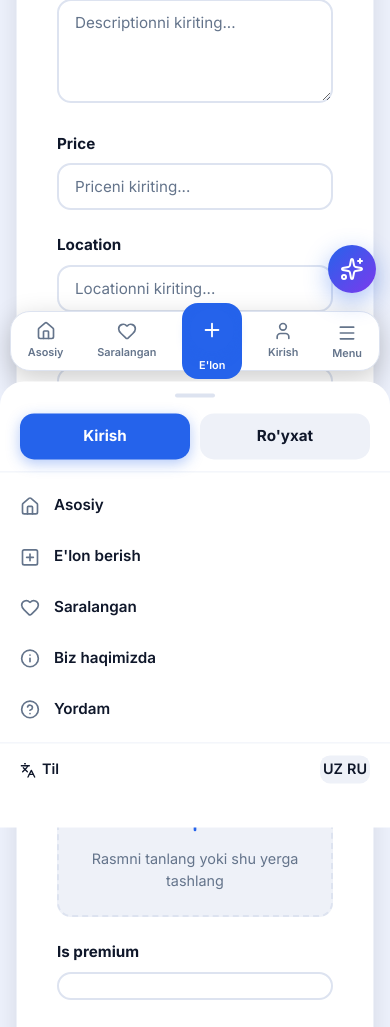
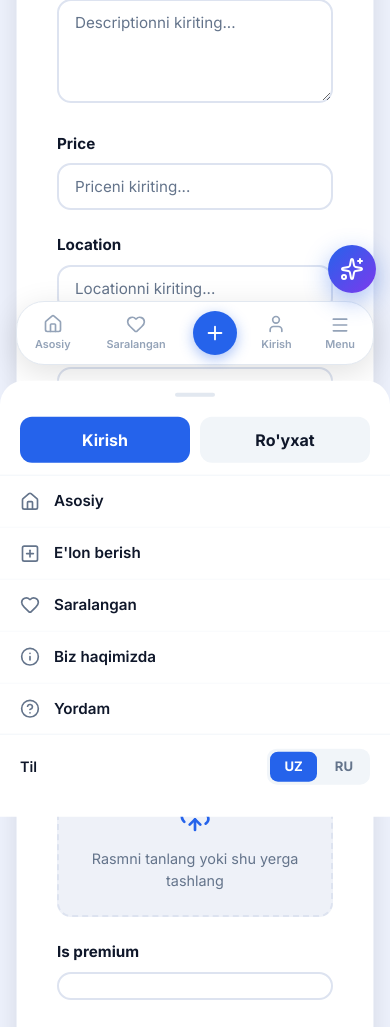
Before and after one commit to Iftix0r/UylarSara, a Django app: page /add/ in a window 390 px wide. Shown: the part 463-1490 px from the top of the page. Run offline with Django 4.2, Linux system fonts and the light colour scheme; data comes from the database, SQL or seed files in the repository; parts of the project's set-up code (start-up, migrations or seed data) failed here and were passed over; some libraries are stand-ins or nearby versions.

Commit message:
fix hamburger drawer - fully inline styles

```diff
--- a/templates/base.html
+++ b/templates/base.html
@@ -169,103 +169,63 @@
     </main>
 
     <!-- Bottom Navigation -->
-    <nav class="bottom-nav">
-        <a href="{% url 'home' %}" class="nav-item {% if request.resolver_match.url_name == 'home' %}active{% endif %}">
-            <i data-lucide="home"></i>
-            <span>{% if request.session.lang == 'ru' %}Главная{% else %}Asosiy{% endif %}</span>
-        </a>
-        <a href="{% url 'favorites' %}" class="nav-item {% if request.resolver_match.url_name == 'favorites' %}active{% endif %}">
-            <i data-lucide="heart"></i>
-            <span>{% if request.session.lang == 'ru' %}Избранное{% else %}Saralangan{% endif %}</span>
-        </a>
-        <a href="{% url 'add_property' %}" class="nav-item nav-item-add">
-            <div class="nav-add-btn"><i data-lucide="plus"></i></div>
-            <span>{% if request.session.lang == 'ru' %}Добавить{% else %}E'lon{% endif %}</span>
-        </a>
+    <nav id="bnav" style="position:fixed;bottom:16px;left:16px;right:16px;height:64px;background:#fff;border:1px solid #e2e8f0;border-radius:28px;display:flex;justify-content:space-around;align-items:center;z-index:1000;box-shadow:0 8px 32px rgba(0,0,0,.12)">
+        <a href="{% url 'home' %}" style="display:flex;flex-direction:column;align-items:center;gap:2px;text-decoration:none;font-size:.68rem;font-weight:600;padding:6px 10px;border-radius:14px;min-width:46px;{% if request.resolver_match.url_name == 'home' %}color:#2563eb;background:rgba(37,99,235,.1){% else %}color:#94a3b8{% endif %}">
+            <i data-lucide="home" style="width:20px;height:20px"></i><span>Asosiy</span></a>
+        <a href="{% url 'favorites' %}" style="display:flex;flex-direction:column;align-items:center;gap:2px;text-decoration:none;font-size:.68rem;font-weight:600;padding:6px 10px;border-radius:14px;min-width:46px;{% if request.resolver_match.url_name == 'favorites' %}color:#2563eb;background:rgba(37,99,235,.1){% else %}color:#94a3b8{% endif %}">
+            <i data-lucide="heart" style="width:20px;height:20px"></i><span>Saralangan</span></a>
+        <a href="{% url 'add_property' %}" style="display:flex;flex-direction:column;align-items:center;gap:2px;text-decoration:none;font-size:.68rem;font-weight:600;color:#94a3b8;min-width:46px">
+            <div style="width:44px;height:44px;border-radius:50%;background:#2563eb;display:flex;align-items:center;justify-content:center;box-shadow:0 4px 14px rgba(37,99,235,.4)"><i data-lucide="plus" style="width:22px;height:22px;color:#fff"></i></div></a>
         {% if user.is_authenticated %}
-            <a href="{% url 'profile' %}" class="nav-item {% if request.resolver_match.url_name == 'profile' %}active{% endif %}">
-                <div class="nav-avatar">
-                    {% if user.profile.avatar %}<img src="{{ user.profile.avatar.url }}" alt="">
-                    {% elif user.profile.telegram_photo_url %}<img src="{{ user.profile.telegram_photo_url }}" alt="">
-                    {% else %}{{ user.first_name|first|upper|default:user.username|first|upper }}{% endif %}
-                </div>
-                <span>{% if request.session.lang == 'ru' %}Профиль{% else %}Profil{% endif %}</span>
-            </a>
+        <a href="{% url 'profile' %}" style="display:flex;flex-direction:column;align-items:center;gap:2px;text-decoration:none;font-size:.68rem;font-weight:600;padding:6px 10px;border-radius:14px;min-width:46px;{% if request.resolver_match.url_name == 'profile' %}color:#2563eb;background:rgba(37,99,235,.1){% else %}color:#94a3b8{% endif %}">
+            <div style="width:26px;height:26px;border-radius:50%;background:rgba(37,99,235,.1);border:2px solid #e2e8f0;display:flex;align-items:center;justify-content:center;font-size:.72rem;font-weight:700;color:#2563eb;overflow:hidden">{% if user.profile.avatar %}<img src="{{ user.profile.avatar.url }}" style="width:100%;height:100%;object-fit:cover" alt="">{% elif user.profile.telegram_photo_url %}<img src="{{ user.profile.telegram_photo_url }}" style="width:100%;height:100%;object-fit:cover" alt="">{% else %}{{ user.first_name|first|upper|default:user.username|first|upper }}{% endif %}</div>
+            <span>Profil</span></a>
         {% else %}
-            <a href="{% url 'login' %}" class="nav-item {% if request.resolver_match.url_name == 'login' %}active{% endif %}">
-                <i data-lucide="user"></i>
-                <span>{% if request.session.lang == 'ru' %}Вход{% else %}Kirish{% endif %}</span>
-            </a>
+        <a href="{% url 'login' %}" style="display:flex;flex-direction:column;align-items:center;gap:2px;text-decoration:none;font-size:.68rem;font-weight:600;color:#94a3b8;min-width:46px">
+            <i data-lucide="user" style="width:20px;height:20px"></i><span>Kirish</span></a>
         {% endif %}
-        <button class="nav-item" onclick="openDrawer()" id="nav-menu-btn">
-            <i data-lucide="menu"></i>
-            <span>{% if request.session.lang == 'ru' %}Меню{% else %}Menu{% endif %}</span>
-        </button>
+        <button onclick="openDrw()" style="display:flex;flex-direction:column;align-items:center;gap:2px;background:none;border:none;cursor:pointer;font-size:.68rem;font-weight:600;color:#94a3b8;padding:6px 10px;min-width:46px">
+            <i data-lucide="menu" style="width:20px;height:20px"></i><span>Menu</span></button>
     </nav>
 
-    <!-- Drawer Menu -->
-    <div class="drawer-overlay" id="drawer-overlay" onclick="closeDrawer()"></div>
-    <div class="drawer" id="drawer">
-        <div class="drawer-handle"></div>
-        <div class="drawer-header">
+    <!-- Drawer overlay -->
+    <div id="drw-ov" onclick="closeDrw()" style="display:none;position:fixed;inset:0;background:rgba(0,0,0,.5);z-index:1100"></div>
+
+    <!-- Drawer -->
+    <div id="drw" style="position:fixed;bottom:0;left:0;right:0;background:#fff;border-radius:24px 24px 0 0;z-index:1200;max-height:88vh;overflow-y:auto;transform:translateY(100%);transition:transform .3s ease">
+        <div style="width:40px;height:4px;border-radius:2px;background:#e2e8f0;margin:12px auto 4px"></div>
+        <div style="padding:16px 20px 12px;border-bottom:1px solid #f1f5f9">
             {% if user.is_authenticated %}
-            <div class="drawer-user">
-                <div class="drawer-avatar">
-                    {% if user.profile.avatar %}<img src="{{ user.profile.avatar.url }}" alt="">
-                    {% elif user.profile.telegram_photo_url %}<img src="{{ user.profile.telegram_photo_url }}" alt="">
-                    {% else %}<span>{{ user.first_name|first|upper|default:user.username|first|upper }}</span>{% endif %}
-                </div>
-                <div>
-                    <div class="drawer-username">{{ user.get_full_name|default:user.username }}</div>
-                    {% if user.profile.telegram_username %}<div class="drawer-tg">@{{ user.profile.telegram_username }}</div>{% endif %}
-                </div>
+            <div style="display:flex;align-items:center;gap:14px">
+                <div style="width:52px;height:52px;border-radius:50%;background:rgba(37,99,235,.1);border:2px solid #e2e8f0;display:flex;align-items:center;justify-content:center;font-size:1.2rem;font-weight:800;color:#2563eb;overflow:hidden;flex-shrink:0">{% if user.profile.avatar %}<img src="{{ user.profile.avatar.url }}" style="width:100%;height:100%;object-fit:cover" alt="">{% elif user.profile.telegram_photo_url %}<img src="{{ user.profile.telegram_photo_url }}" style="width:100%;height:100%;object-fit:cover" alt="">{% else %}{{ user.first_name|first|upper|default:user.username|first|upper }}{% endif %}</div>
+                <div><div style="font-weight:700;font-size:1rem;color:#0f172a">{{ user.get_full_name|default:user.username }}</div>{% if user.profile.telegram_username %}<div style="font-size:.85rem;color:#0088cc">@{{ user.profile.telegram_username }}</div>{% endif %}</div>
             </div>
             {% else %}
-            <div class="drawer-auth-btns">
-                <a href="{% url 'login' %}" class="btn btn-primary" style="flex:1">{% if request.session.lang == 'ru' %}Войти{% else %}Kirish{% endif %}</a>
-                <a href="{% url 'signup' %}" class="btn" style="flex:1;background:var(--border-light)">{% if request.session.lang == 'ru' %}Регистрация{% else %}Ro'yxat{% endif %}</a>
+            <div style="display:flex;gap:10px">
+                <a href="{% url 'login' %}" style="flex:1;padding:11px;background:#2563eb;color:#fff;border-radius:12px;font-weight:700;text-align:center;text-decoration:none">Kirish</a>
+                <a href="{% url 'signup' %}" style="flex:1;padding:11px;background:#f1f5f9;color:#0f172a;border-radius:12px;font-weight:700;text-align:center;text-decoration:none">Ro'yxat</a>
             </div>
             {% endif %}
         </div>
-
-        <div class="drawer-links">
-            <a href="{% url 'home' %}" class="drawer-link" onclick="closeDrawer()">
-                <i data-lucide="home"></i><span>{% if request.session.lang == 'ru' %}Главная{% else %}Asosiy{% endif %}</span>
-            </a>
-            <a href="{% url 'add_property' %}" class="drawer-link" onclick="closeDrawer()">
-                <i data-lucide="plus-square"></i><span>{% if request.session.lang == 'ru' %}Подать объявление{% else %}E'lon berish{% endif %}</span>
-            </a>
-            <a href="{% url 'favorites' %}" class="drawer-link" onclick="closeDrawer()">
-                <i data-lucide="heart"></i><span>{% if request.session.lang == 'ru' %}Избранное{% else %}Saralangan{% endif %}</span>
-            </a>
-            {% if user.is_authenticated %}
-            <a href="{% url 'profile' %}" class="drawer-link" onclick="closeDrawer()">
-                <i data-lucide="user"></i><span>{% if request.session.lang == 'ru' %}Профиль{% else %}Profil{% endif %}</span>
-            </a>
-            {% endif %}
-            <a href="{% url 'about' %}" class="drawer-link" onclick="closeDrawer()">
-                <i data-lucide="info"></i><span>{% if request.session.lang == 'ru' %}О нас{% else %}Biz haqimizda{% endif %}</span>
-            </a>
-            <a href="{% url 'help' %}" class="drawer-link" onclick="closeDrawer()">
-                <i data-lucide="help-circle"></i><span>{% if request.session.lang == 'ru' %}Помощь{% else %}Yordam{% endif %}</span>
-            </a>
+        <div>
+            <a href="{% url 'home' %}" onclick="closeDrw()" style="display:flex;align-items:center;gap:14px;padding:14px 20px;color:#0f172a;font-weight:600;font-size:.95rem;text-decoration:none;border-bottom:1px solid #f8fafc"><i data-lucide="home" style="width:20px;height:20px;color:#64748b"></i>Asosiy</a>
+            <a href="{% url 'add_property' %}" onclick="closeDrw()" style="display:flex;align-items:center;gap:14px;padding:14px 20px;color:#0f172a;font-weight:600;font-size:.95rem;text-decoration:none;border-bottom:1px solid #f8fafc"><i data-lucide="plus-square" style="width:20px;height:20px;color:#64748b"></i>E'lon berish</a>
+            <a href="{% url 'favorites' %}" onclick="closeDrw()" style="display:flex;align-items:center;gap:14px;padding:14px 20px;color:#0f172a;font-weight:600;font-size:.95rem;text-decoration:none;border-bottom:1px solid #f8fafc"><i data-lucide="heart" style="width:20px;height:20px;color:#64748b"></i>Saralangan</a>
+            {% if user.is_authenticated %}<a href="{% url 'profile' %}" onclick="closeDrw()" style="display:flex;align-items:center;gap:14px;padding:14px 20px;color:#0f172a;font-weight:600;font-size:.95rem;text-decoration:none;border-bottom:1px solid #f8fafc"><i data-lucide="user" style="width:20px;height:20px;color:#64748b"></i>Profil</a>{% endif %}
+            <a href="{% url 'about' %}" onclick="closeDrw()" style="display:flex;align-items:center;gap:14px;padding:14px 20px;color:#0f172a;font-weight:600;font-size:.95rem;text-decoration:none;border-bottom:1px solid #f8fafc"><i data-lucide="info" style="width:20px;height:20px;color:#64748b"></i>Biz haqimizda</a>
+            <a href="{% url 'help' %}" onclick="closeDrw()" style="display:flex;align-items:center;gap:14px;padding:14px 20px;color:#0f172a;font-weight:600;font-size:.95rem;text-decoration:none"><i data-lucide="help-circle" style="width:20px;height:20px;color:#64748b"></i>Yordam</a>
         </div>
-
-        <div class="drawer-footer">
-            <!-- Til -->
-            <div class="drawer-setting">
-                <span><i data-lucide="languages" style="width:16px;height:16px;vertical-align:middle;margin-right:6px"></i>{% if request.session.lang == 'ru' %}Язык{% else %}Til{% endif %}</span>
-                <div style="display:flex;gap:4px;background:var(--border-light);padding:3px;border-radius:10px">
-                    <a href="{% url 'set_language' 'uz' %}" class="lang-opt {% if request.session.lang == 'uz' or not request.session.lang %}lang-opt-active{% endif %}">UZ</a>
-                    <a href="{% url 'set_language' 'ru' %}" class="lang-opt {% if request.session.lang == 'ru' %}lang-opt-active{% endif %}">RU</a>
+        <div style="padding:14px 20px 20px;border-top:1px solid #f1f5f9">
+            <div style="display:flex;align-items:center;justify-content:space-between;margin-bottom:12px">
+                <span style="font-weight:600;font-size:.9rem;color:#0f172a">Til</span>
+                <div style="display:flex;gap:4px;background:#f1f5f9;padding:3px;border-radius:10px">
+                    <a href="{% url 'set_language' 'uz' %}" style="padding:5px 14px;border-radius:8px;font-size:.82rem;font-weight:700;text-decoration:none;{% if request.session.lang == 'uz' or not request.session.lang %}background:#2563eb;color:#fff{% else %}color:#64748b{% endif %}">UZ</a>
+                    <a href="{% url 'set_language' 'ru' %}" style="padding:5px 14px;border-radius:8px;font-size:.82rem;font-weight:700;text-decoration:none;{% if request.session.lang == 'ru' %}background:#2563eb;color:#fff{% else %}color:#64748b{% endif %}">RU</a>
                 </div>
             </div>
             {% if user.is_authenticated %}
-            <form action="{% url 'logout' %}" method="POST" style="margin-top:8px">
-                {% csrf_token %}
-                <button type="submit" class="drawer-logout">
-                    <i data-lucide="log-out"></i>{% if request.session.lang == 'ru' %}Выйти{% else %}Chiqish{% endif %}
-                </button>
+            <form action="{% url 'logout' %}" method="POST">{% csrf_token %}
+                <button type="submit" style="width:100%;padding:13px;border-radius:14px;background:rgba(239,68,68,.08);color:#ef4444;border:1px solid rgba(239,68,68,.2);font-weight:700;font-size:.95rem;cursor:pointer;display:flex;align-items:center;justify-content:center;gap:8px"><i data-lucide="log-out" style="width:18px;height:18px"></i>Chiqish</button>
             </form>
             {% endif %}
         </div>
@@ -412,24 +372,24 @@
         });
 
         // Drawer
-        function openDrawer() {
-            document.getElementById('drawer').classList.add('open');
-            document.getElementById('drawer-overlay').classList.add('open');
+        function openDrw() {
+            document.getElementById('drw').style.transform = 'translateY(0)';
+            document.getElementById('drw-ov').style.display = 'block';
             document.body.style.overflow = 'hidden';
             if (window.lucide) lucide.createIcons();
         }
-        function closeDrawer() {
-            document.getElementById('drawer').classList.remove('open');
-            document.getElementById('drawer-overlay').classList.remove('open');
+        function closeDrw() {
+            document.getElementById('drw').style.transform = 'translateY(100%)';
+            document.getElementById('drw-ov').style.display = 'none';
             document.body.style.overflow = '';
         }
         // swipe down to close
         let touchStartY = 0;
-        const drawer = document.getElementById('drawer');
-        if (drawer) {
-            drawer.addEventListener('touchstart', e => { touchStartY = e.touches[0].clientY; }, { passive: true });
-            drawer.addEventListener('touchend', e => {
-                if (e.changedTouches[0].clientY - touchStartY > 80) closeDrawer();
+        const drwEl = document.getElementById('drw');
+        if (drwEl) {
+            drwEl.addEventListener('touchstart', e => { touchStartY = e.touches[0].clientY; }, { passive: true });
+            drwEl.addEventListener('touchend', e => {
+                if (e.changedTouches[0].clientY - touchStartY > 80) closeDrw();
             }, { passive: true });
         }
 
```
